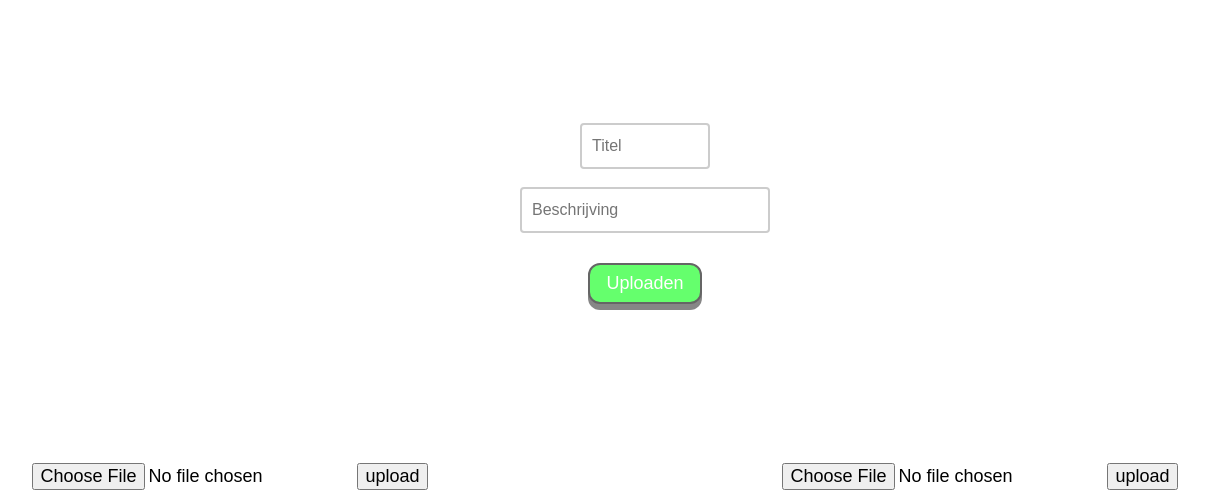
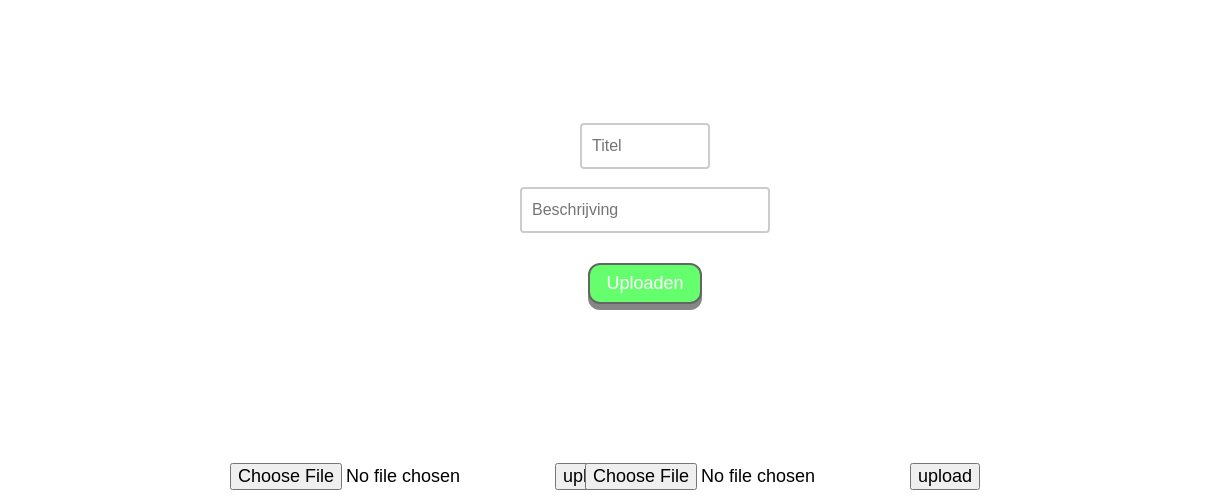
Before and after one commit to Shihua-liu/make-it-rain, a PHP site: page / in a window 1520 px wide. Shown: the part 326-824 px from the top of the page, without its empty margins (135-1344 px from the left). Run offline with PHP 8.4, Linux system fonts and the light colour scheme.

Commit message:
paar aanpassingen gedaan in index.php

```diff
--- a/pagina/comments.txt
+++ b/pagina/comments.txt
@@ -1,3 +1,5 @@
+<b>yo</b><br>yoyoyo
+<br>
 <b>Shi Hua</b><br>mango<br>
 <b>pawel</b><br>Tweede comment<br>
 <b>Thies</b><br>Dit is de eerste comment<br>
--- a/video-upload/css/video.css
+++ b/video-upload/css/video.css
@@ -49,7 +49,7 @@ li{
     list-style: none;
 }
 .full-form{
-    width: 1500px;
+    width: auto;
 }
 .Upload-titel{
     text-decoration: none;
@@ -184,6 +184,6 @@ li{
     .full-upload{
         display: flex;
         align-content: space-between;
-        justify-content: space-around;
+        justify-content: space-between;
     }
 }
--- a/video-upload/db_conn.php
+++ b/video-upload/db_conn.php
@@ -2,7 +2,7 @@
 
     $sname = "localhost";
     $uname = "root";
-    $password = "";
+    $password = "root";
 
     $db_name = "video_db";
 
--- a/video-upload/index.php
+++ b/video-upload/index.php
@@ -63,7 +63,7 @@
                     <input type="submit" name="submit" value="upload" class="form2">
                 </form>
         </div>
-        <div class="form3flex">
+        <div class="form2flex">
             <h2 class="Upload-titel2">Video</h2>
             <form action="" method="post" enctype="multipart/form-data" class="form3">
                 <input type="file"   name="my_video" class="form3">
```
